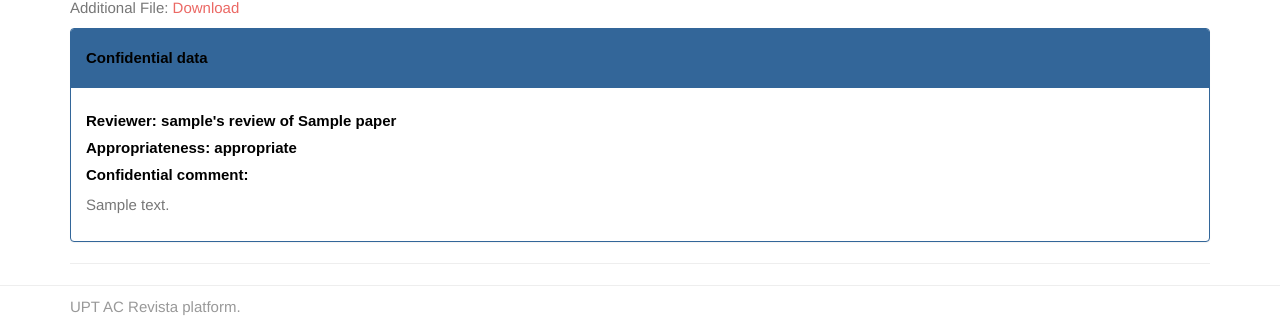
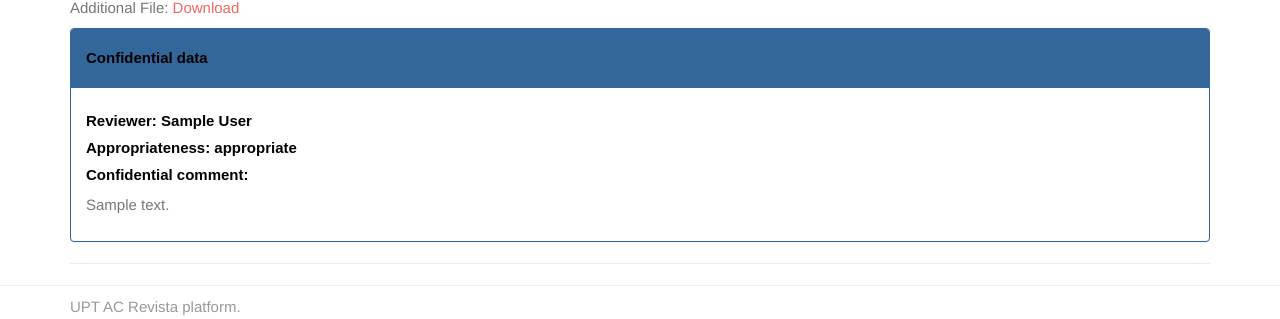
Before and after one commit to dnutiu/acrevista, a Django app: page /journal/paper/1/detail in a window 1280 px wide. Shown: the part 617-936 px from the top of the page. Run offline with Django 3.2, Linux system fonts and the light colour scheme; a user stored in the database is signed in; tables that the repository leaves empty hold one stand-in row (values such as "Sample post"); some libraries are stand-ins or nearby versions; some web fonts are replaced.

Commit message:
Small fixes

```diff
--- a/templates/journal/paper_detail.html
+++ b/templates/journal/paper_detail.html
@@ -52,7 +52,7 @@
                                     <h5>Confidential data</h5>
                                 </div>
                                 <div class="panel-body">
-                                    <h5>Reviewer: {{ review }}</h5>
+                                    <h5>Reviewer: {{ review.user.first_name }} {{ review.user.last_name }}</h5>
                                     <h5>Appropriateness: {{ review.appropriate }}</h5>
                                     <h5>Confidential comment:</h5>
                                     <p>
@@ -66,7 +66,7 @@
                     </div>
                 {% endfor %}
             {% else %}
-                <p>Nobody has reviewed this paper. Yer.x§</p>
+                <p>Nobody has reviewed this paper. Yet.</p>
             {% endif %}
         </div>
     </div>
```
